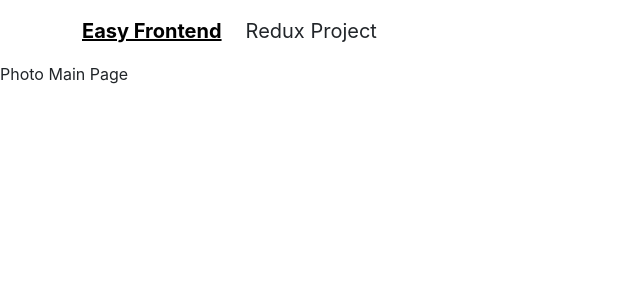
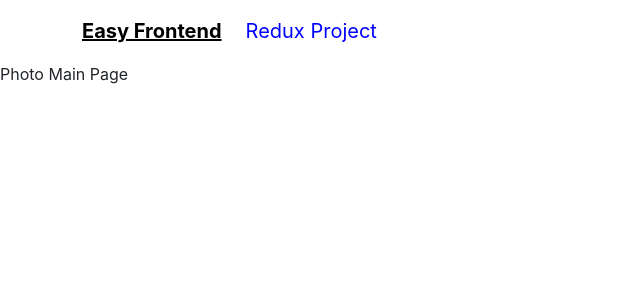
Before and after one commit to SonDo580/photo-app, a React (Create React App) app: page /photos in a window 1280 px wide. Shown: the top 300 px of the page, without its empty margins (0-640 px from the left). Built offline with nearby package versions, Linux system fonts and the light colour scheme.

Commit message:
Change link color

```diff
--- a/src/components/Header.scss
+++ b/src/components/Header.scss
@@ -13,7 +13,7 @@
     &.active,
     &:hover {
       text-decoration: none;
-      color: var(--primary);
+      color: blue;
     }
   }
 }
```
